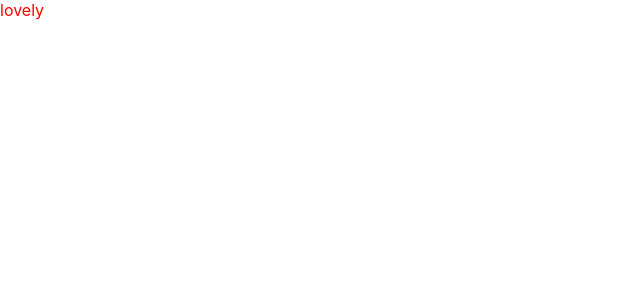
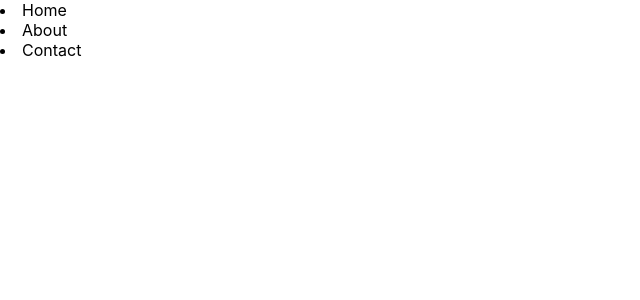
Before and after one commit to KUMAR7BITTU/react_js_course, a React (Create React App) app: page / in a window 1280 px wide. Shown: the top 300 px of the page, without its empty margins (0-640 px from the left). Built offline with nearby package versions, Linux system fonts and the light colour scheme.

Commit message:
new updated file

```diff
--- a/src/App.js
+++ b/src/App.js
@@ -4,9 +4,12 @@ import './App.css';
 let name = "Bittu";
 function App() {
   return (
-    <div className="blank">lovely</div>
-
-  );
+    <nav>
+      <li>Home</li>
+      <li>About</li>
+      <li>Contact</li>
+    </nav>
+  )
 }
 
 export default App;
```
